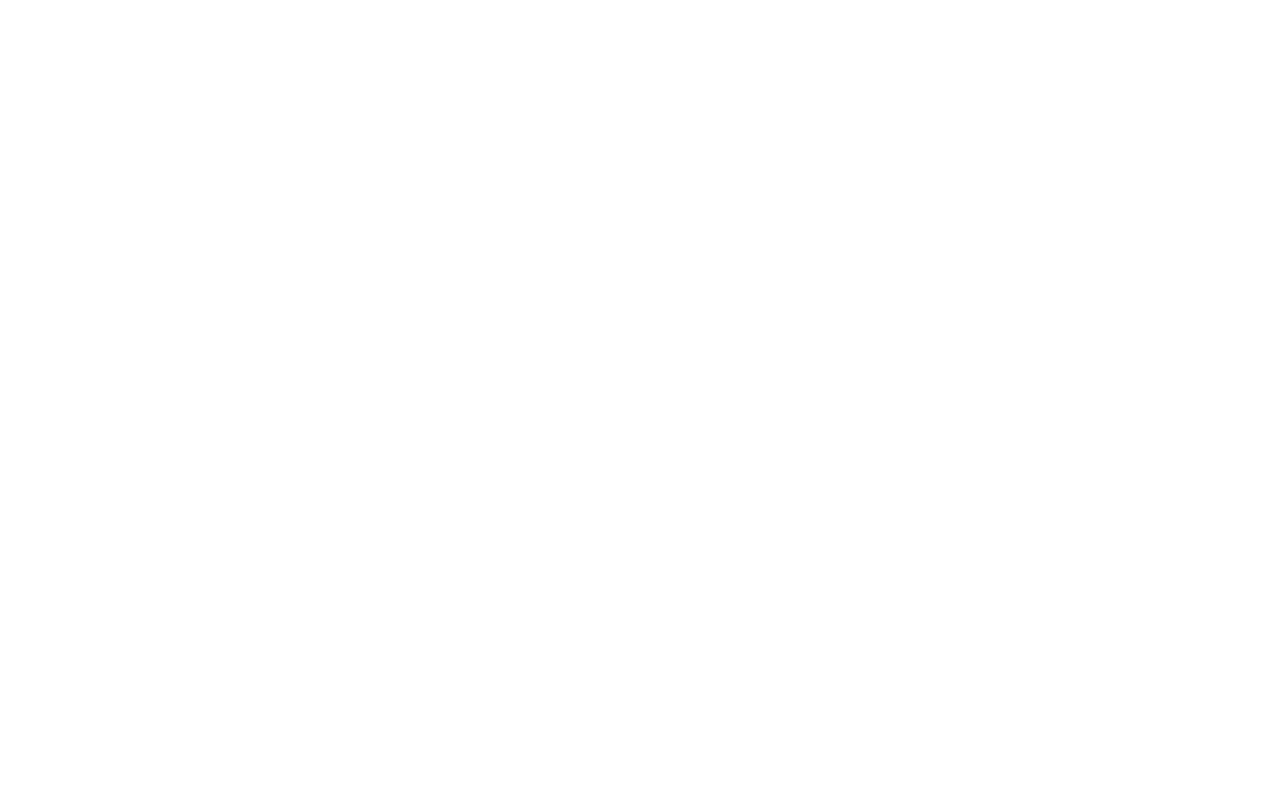
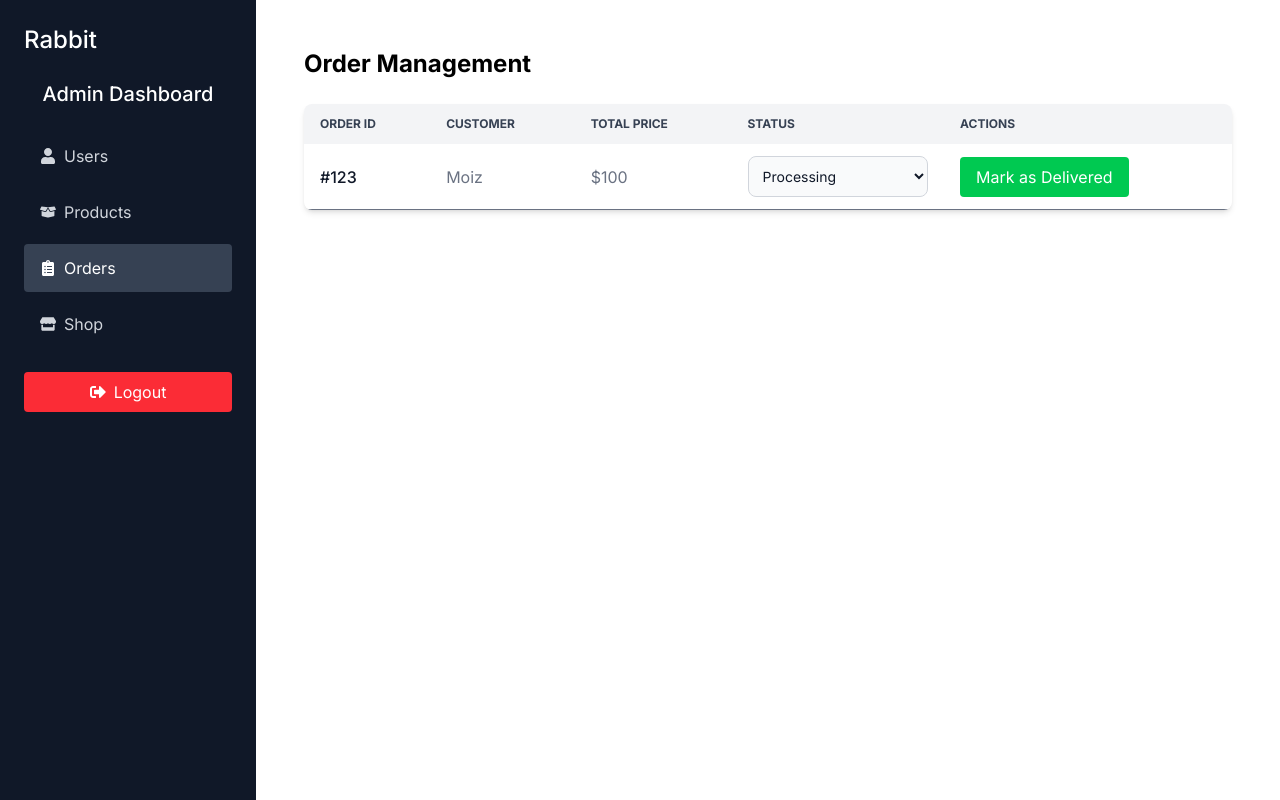
Before and after one commit to moizayub1255/Rabbit, a React (Vite) app in the folder frontend/: page /admin/orders in a window 1280 px wide. Before the commit this address had no page. Built offline with nearby package versions, Linux system fonts and the light colour scheme.

Commit message:
OrderManagement ddone. Admin Pannel Overall done. Frontend Completed

```diff
--- a/frontend/src/App.jsx
+++ b/frontend/src/App.jsx
@@ -16,6 +16,7 @@
 import UserManagement from "./components/Admin/UserManagement";
 import ProductManagement from "./components/Admin/ProductManagement";
 import EditProductPage from "./components/Admin/EditProductPage";
+import OrderManagement from "./components/Admin/OrderManagement";
 
 const App = () => {
   return (
@@ -46,6 +47,7 @@
           <Route path="users" element={<UserManagement />} />
           <Route path="products" element={<ProductManagement />} />
           <Route path="products/:id/edit" element={<EditProductPage />} />
+          <Route path="orders" element={<OrderManagement />} />
         </Route>
       </Routes>
     </BrowserRouter>
--- /dev/null
+++ b/frontend/src/components/Admin/OrderManagement.jsx
@@ -0,0 +1,90 @@
+import React from "react";
+
+const OrderManagement = () => {
+  const orders = [
+    {
+      _id: 123,
+      user: {
+        name: "Moiz",
+      },
+      totalPrice: 100,
+      status: "Processing",
+    },
+  ];
+
+  const handleStatusChange = (orderId, status) => {
+    console.log(`Updating status for order ${orderId} to ${status}`);
+  };
+
+  return (
+    <div className="max-w-7xl mx-auto p-6">
+      <h2 className="text-2xl font-bold mb-6">Order Management</h2>
+
+      <div className="overflow-x-auto shadow-md sm:rounded-lg">
+        <table className="min-w-full text-left text-gray-500">
+          <thead className="bg-gray-100 text-xs uppercase text-gray-700">
+            <tr>
+              <th className="py-3 px-4">Order ID</th>
+              <th className="py-3 px-4">Customer</th>
+              <th className="py-3 px-4">Total Price</th>
+              <th className="py-3 px-4">Status</th>
+              <th className="py-3 px-4">Actions</th>
+            </tr>
+          </thead>
+
+          <tbody>
+            {orders.length > 0 ? (
+              orders.map((order) => (
+                <tr
+                  key={order._id}
+                  className="border-b hover:bg-gray-50 cursor-pointer"
+                >
+                  <td className="py-3 px-4 font-medium text-gray-900 whitespace-nowrap">
+                    #{order._id}
+                  </td>
+                  <td className="py-3 px-4">{order.user.name}</td>
+                  <td className="py-3 px-4">${order.totalPrice}</td>
+
+                  <td className="py-3 px-4">
+                    <select
+                      value={order.status}
+                      onChange={(e) =>
+                        handleStatusChange(order._id, e.target.value)
+                      }
+                      className="bg-gray-50 border border-gray-300 text-gray-900 text-sm rounded-lg focus:ring-blue-500 focus:border-blue-500 block w-full p-2.5"
+                    >
+                      <option value="Processing">Processing</option>
+                      <option value="Shipped">Shipped</option>
+                      <option value="Delivered">Delivered</option>
+                      <option value="Cancelled">Cancelled</option>
+                    </select>
+                  </td>
+
+                  <td className="py-3 px-4">
+                    <button
+                      onClick={() => handleStatusChange(order._id, "Delivered")}
+                      className="bg-green-500 text-white px-4 py-2 rounded hover:bg-green-600 transition-colors"
+                    >
+                      Mark as Delivered
+                    </button>
+                  </td>
+                </tr>
+              ))
+            ) : (
+              <tr>
+                <td
+                  colSpan={5}
+                  className="py-3 px-4 text-center text-gray-500 italic"
+                >
+                  No Orders Found.
+                </td>
+              </tr>
+            )}
+          </tbody>
+        </table>
+      </div>
+    </div>
+  );
+};
+
+export default OrderManagement;
```
